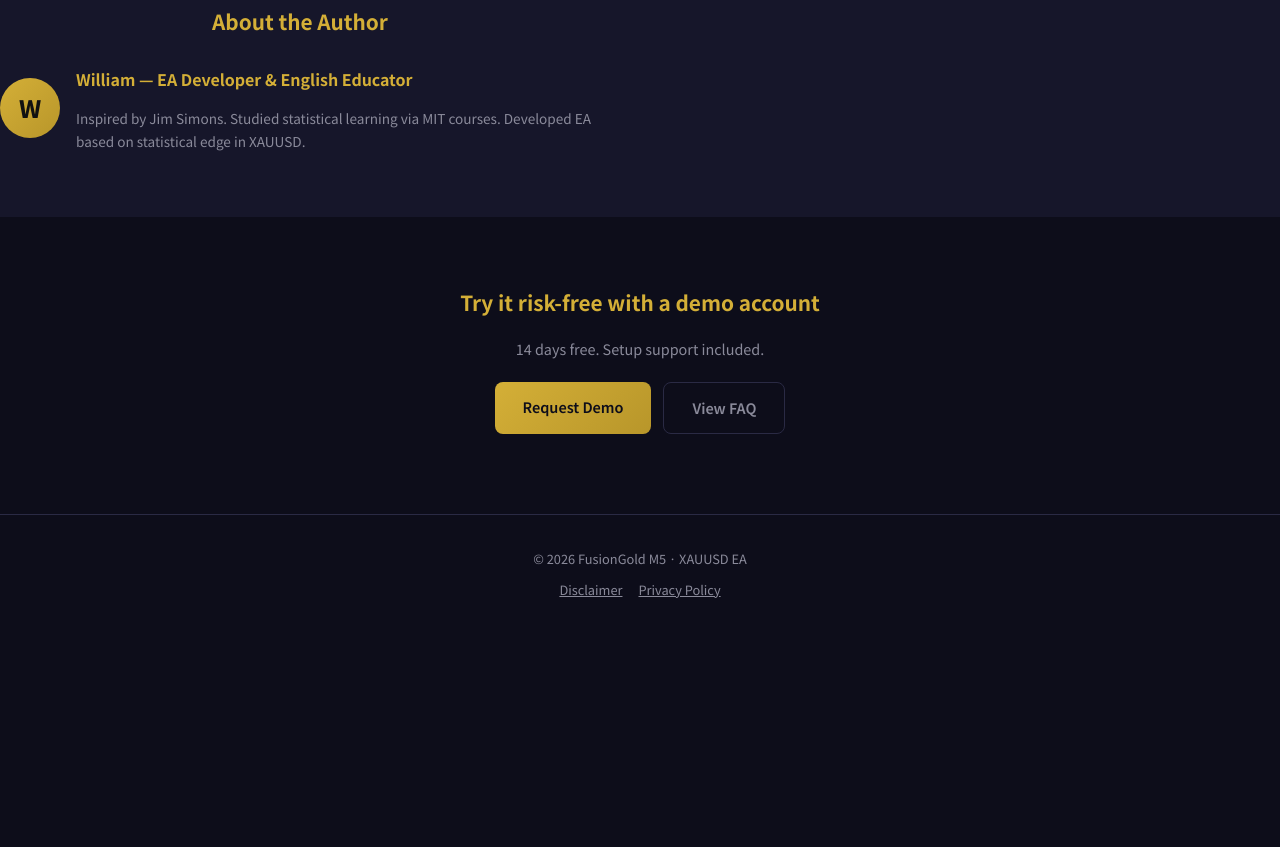
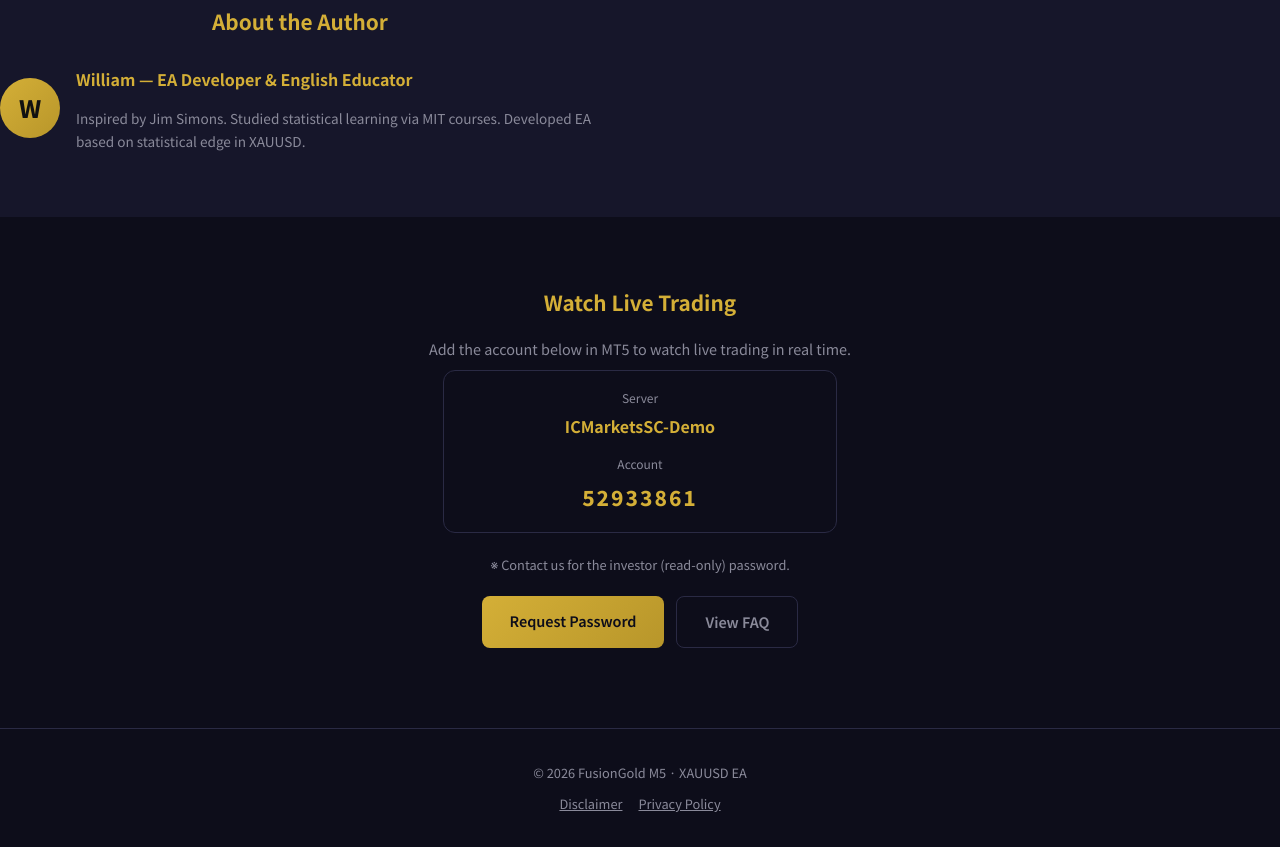
Before and after one commit to williamlinknight/fusiongold-ea-site, an Astro site: page / in a window 1280 px wide. Shown: the part 3525-4372 px from the top of the page. Before the commit the page ends 4158 px from the top, so only its background shows below. Built offline with nearby package versions, Linux system fonts and the light colour scheme; Astro itself is replaced by a stand-in of ours.

Commit message:
cta: replace demo with IC Markets live watch account info

```diff
--- a/src/layouts/BaseLayout.astro
+++ b/src/layouts/BaseLayout.astro
@@ -443,9 +443,12 @@ const siteBase = '/fusiongold-ea-site';
       'faq-a4': { JP: '日損5%リミット、連敗フィルター、Aggregate Risk制御、クールダウン機能など、多層のリスク管理システムを内蔵しています。', EN: '5% daily loss limit, loss filter, aggregate risk control, cooldown, and more.' },
       'faq-link': { JP: 'すべてのFAQを見る →', EN: 'View all FAQs →' },
       // CTA section
-      'cta-title': { JP: 'まずはデモ口座でお試しください', EN: 'Try it risk-free with a demo account' },
-      'cta-sub': { JP: '14日間無料。セットアップサポート付き。', EN: '14 days free. Setup support included.' },
-      'cta-demo': { JP: 'デモを申し込む', EN: 'Request Demo' },
+      'cta-title': { JP: 'ライブ取引を閲覧する', EN: 'Watch Live Trading' },
+      'cta-sub': { JP: 'MT5で以下の口座を追加して、リアルタイムの取引をご覧いただけます。', EN: 'Add the account below in MT5 to watch live trading in real time.' },
+      'cta-server': { JP: 'サーバー', EN: 'Server' },
+      'cta-account': { JP: '口座番号', EN: 'Account' },
+      'cta-psw-note': { JP: '※ 閲覧用パスワードはお問い合わせください。', EN: '※ Contact us for the investor (read-only) password.' },
+      'cta-contact': { JP: 'パスワードを請求する', EN: 'Request Password' },
       'cta-faq': { JP: 'FAQを見る', EN: 'View FAQ' },
       // Author section - additional
       'author-p4': { JP: 'Jim Simonsの数学的アプローチに影響を受けたEA開発。MITオンライン講座で統計的学習を学び、XAUUSD専用の統計的優位性（エッジ）に基づくEAを開発。廈門を拠点に、英語教育と定量取引の両軸で活動。', EN: 'Inspired by Jim Simons. Studied statistical learning via MIT courses. Developed EA based on statistical edge in XAUUSD.' },
--- a/src/pages/index.astro
+++ b/src/pages/index.astro
@@ -308,10 +308,17 @@ for (const d of th) {
   <!-- ═══════════════ ファイナルCTA ═══════════════ -->
   <section class="section" style="padding-bottom:80px;">
     <div class="container" style="text-align:center;">
-      <h2 style="color:var(--gold);font-size:1.3rem;margin-bottom:12px;" data-i18n="cta-title">まずはデモ口座でお試しください</h2>
-      <p style="color:var(--text-muted);font-size:0.9rem;margin-bottom:20px;" data-i18n="cta-sub">14日間無料。セットアップサポート付き。</p>
+      <h2 style="color:var(--gold);font-size:1.3rem;margin-bottom:12px;" data-i18n="cta-title">ライブ取引を閲覧する</h2>
+      <p style="color:var(--text-muted);font-size:0.9rem;margin-bottom:8px;" data-i18n="cta-sub">MT5で以下の口座を追加して、リアルタイムの取引をご覧いただけます。</p>
+      <div style="background:var(--bg);border:1px solid var(--border);border-radius:var(--radius);padding:16px;max-width:360px;margin:0 auto 20px;text-align:center;">
+        <div style="font-size:0.75rem;color:var(--text-muted);margin-bottom:4px;" data-i18n="cta-server">サーバー</div>
+        <div style="font-size:1rem;font-weight:700;color:var(--gold);margin-bottom:12px;">ICMarketsSC-Demo</div>
+        <div style="font-size:0.75rem;color:var(--text-muted);margin-bottom:4px;" data-i18n="cta-account">口座番号</div>
+        <div style="font-size:1.3rem;font-weight:800;color:var(--gold);letter-spacing:2px;">52933861</div>
+      </div>
+      <p style="color:var(--text-muted);font-size:0.8rem;margin-bottom:20px;" data-i18n="cta-psw-note">※ 閲覧用パスワードはお問い合わせください。</p>
       <div style="display:flex;gap:12px;justify-content:center;flex-wrap:wrap;">
-        <a href={siteBase + '/demo/'} class="btn btn-gold" data-i18n="cta-demo">デモを申し込む</a>
+        <a href={siteBase + '/contact/'} class="btn btn-gold" data-i18n="cta-contact">パスワードを請求する</a>
         <a href={siteBase + '/faq/'} class="btn btn-outline" data-i18n="cta-faq">FAQを見る</a>
       </div>
     </div>
```
